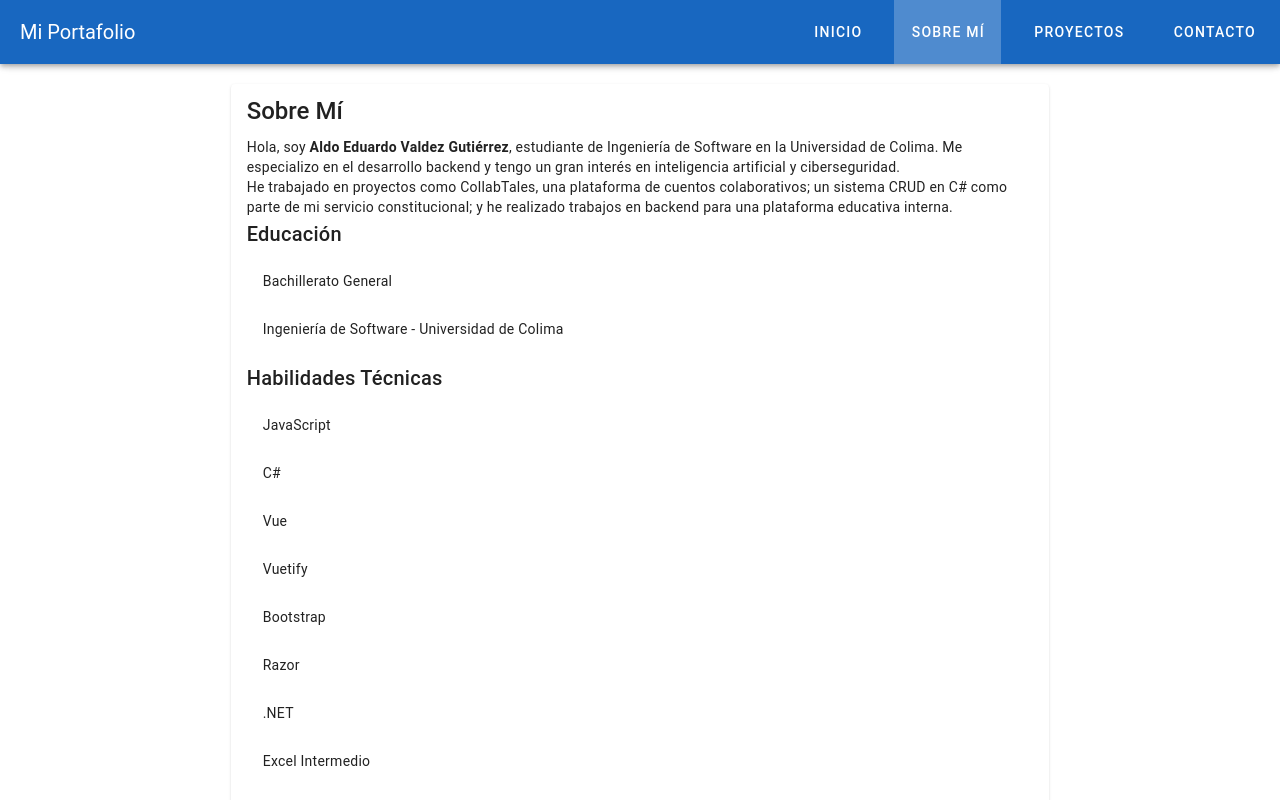
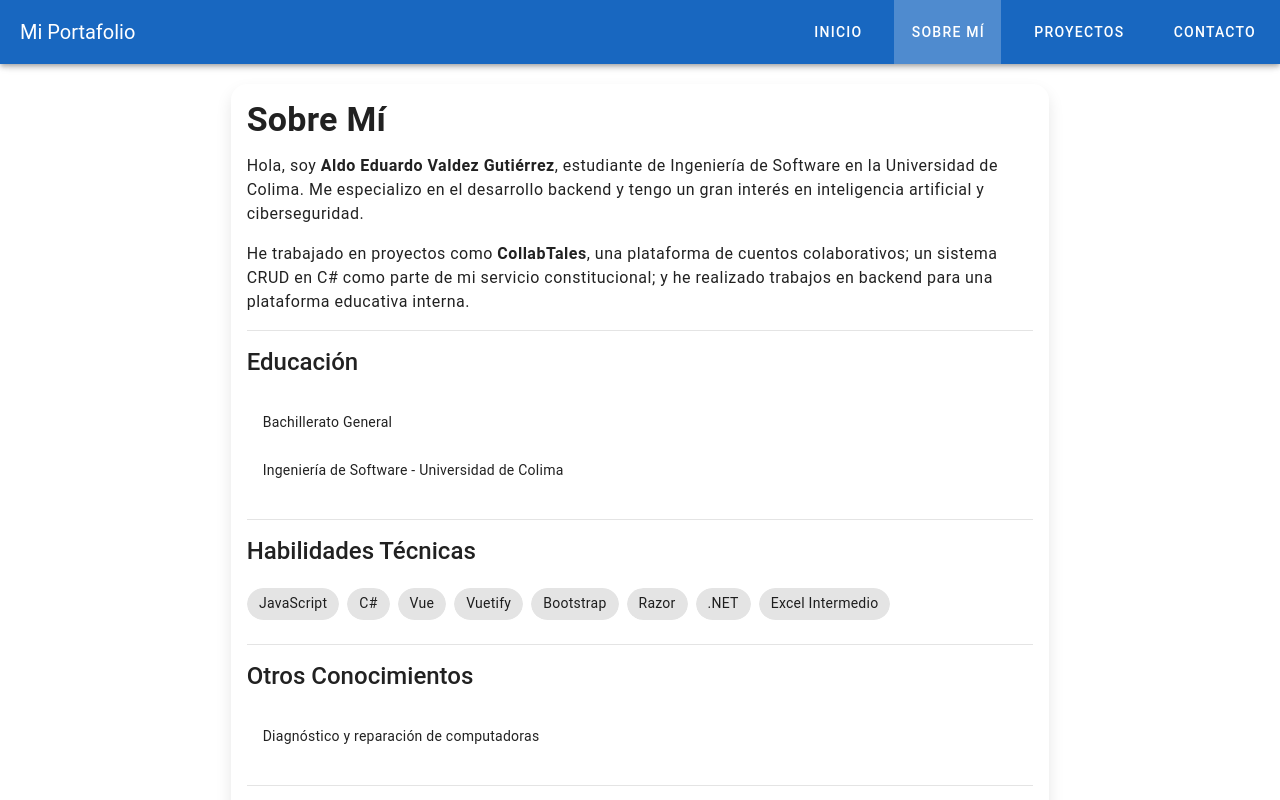
Before and after one commit to Aval0G/Avaldez0, a Vue app: page /sobre_mi in a window 1280 px wide. Shown: the top 800 px of the page. Built offline with nearby package versions, Linux system fonts and the light colour scheme.

Commit message:
Enhance SobreMiView; update styles, improve layout, and add custom card design

```diff
--- a/src/views/SobreMiView.vue
+++ b/src/views/SobreMiView.vue
@@ -2,38 +2,42 @@
     <v-container class="sobre-mi-view" fluid>
       <v-row justify="center">
         <v-col cols="12" md="8">
-          <v-card>
-            <v-card-title class="text-h5">Sobre Mí</v-card-title>
+          <v-card class="custom-card">
+            <v-card-title class="text-h4 font-weight-bold">Sobre Mí</v-card-title>
             <v-card-text>
-              <p>
+              <p class="text-body-1 mb-4">
                 Hola, soy <strong>Aldo Eduardo Valdez Gutiérrez</strong>, estudiante de Ingeniería de Software en la Universidad de Colima.
                 Me especializo en el desarrollo backend y tengo un gran interés en inteligencia artificial y ciberseguridad.
               </p>
-              <p>
-                He trabajado en proyectos como CollabTales, una plataforma de cuentos colaborativos; un sistema CRUD en C# como parte de mi servicio constitucional; y he realizado trabajos en backend para una plataforma educativa interna.
+              <p class="text-body-1 mb-4">
+                He trabajado en proyectos como <strong>CollabTales</strong>, una plataforma de cuentos colaborativos; un sistema CRUD en C# como parte de mi servicio constitucional; y he realizado trabajos en backend para una plataforma educativa interna.
               </p>
-              <h3 class="text-h6">Educación</h3>
-              <v-list>
+              <v-divider class="my-4"></v-divider>
+              <h3 class="text-h5 font-weight-medium mb-3">Educación</h3>
+              <v-list dense>
                 <v-list-item>Bachillerato General</v-list-item>
                 <v-list-item>Ingeniería de Software - Universidad de Colima</v-list-item>
               </v-list>
-              <h3 class="text-h6">Habilidades Técnicas</h3>
-              <v-list>
-                <v-list-item>JavaScript</v-list-item>
-                <v-list-item>C#</v-list-item>
-                <v-list-item>Vue</v-list-item>
-                <v-list-item>Vuetify</v-list-item>
-                <v-list-item>Bootstrap</v-list-item>
-                <v-list-item>Razor</v-list-item>
-                <v-list-item>.NET</v-list-item>
-                <v-list-item>Excel Intermedio</v-list-item>
-              </v-list>
-              <h3 class="text-h6">Otros Conocimientos</h3>
-              <v-list>
+              <v-divider class="my-4"></v-divider>
+              <h3 class="text-h5 font-weight-medium mb-3">Habilidades Técnicas</h3>
+              <v-chip-group>
+                <v-chip>JavaScript</v-chip>
+                <v-chip>C#</v-chip>
+                <v-chip>Vue</v-chip>
+                <v-chip>Vuetify</v-chip>
+                <v-chip>Bootstrap</v-chip>
+                <v-chip>Razor</v-chip>
+                <v-chip>.NET</v-chip>
+                <v-chip>Excel Intermedio</v-chip>
+              </v-chip-group>
+              <v-divider class="my-4"></v-divider>
+              <h3 class="text-h5 font-weight-medium mb-3">Otros Conocimientos</h3>
+              <v-list dense>
                 <v-list-item>Diagnóstico y reparación de computadoras</v-list-item>
               </v-list>
-              <h3 class="text-h6">Áreas de Interés</h3>
-              <v-list>
+              <v-divider class="my-4"></v-divider>
+              <h3 class="text-h5 font-weight-medium mb-3">Áreas de Interés</h3>
+              <v-list dense>
                 <v-list-item>Desarrollo Backend</v-list-item>
                 <v-list-item>Inteligencia Artificial</v-list-item>
                 <v-list-item>Ciberseguridad</v-list-item>
@@ -55,4 +59,10 @@
   .sobre-mi-view {
     padding: 20px;
   }
+
+  .custom-card {
+    border-radius: 16px;
+    overflow: hidden;
+    box-shadow: 0 8px 16px rgba(0, 0, 0, 0.1);
+  }
   </style>
```
